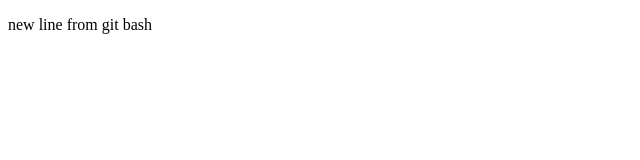
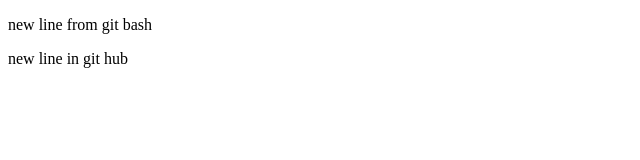
Before and after one commit to prathyu00/prathyush1, a plain HTML site: page index.html in a window 1280 px wide. Shown: the whole page, without its empty margins (0-640 px from the left). Drawn offline with Linux system fonts and the light colour scheme.

Commit message:
Update index.html

```diff
--- a/index.html
+++ b/index.html
@@ -2,5 +2,6 @@
 <html>
 <body>
 <p> new line from git bash </p>
+<p> new line in git hub</p>
 </body>
 </html>
```
